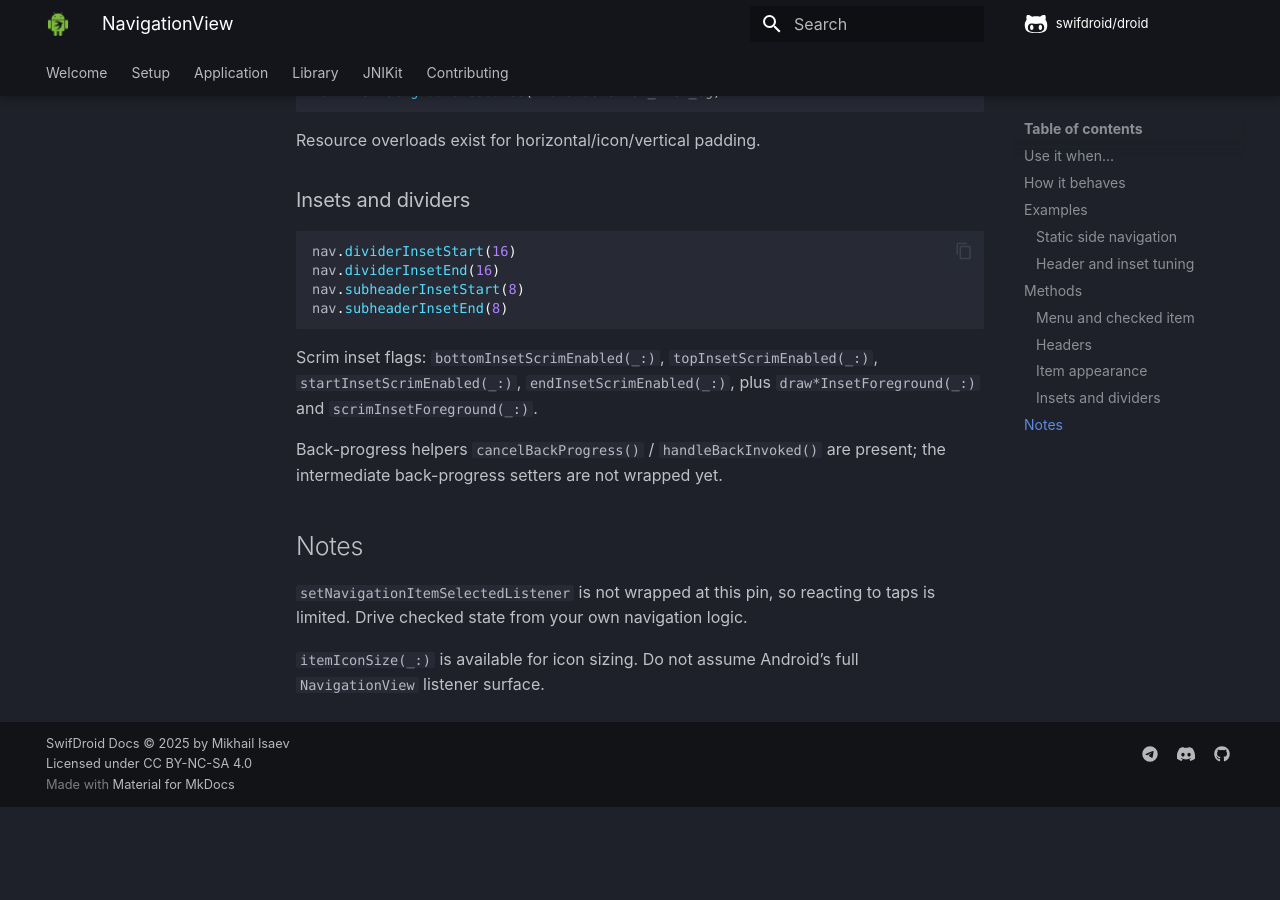
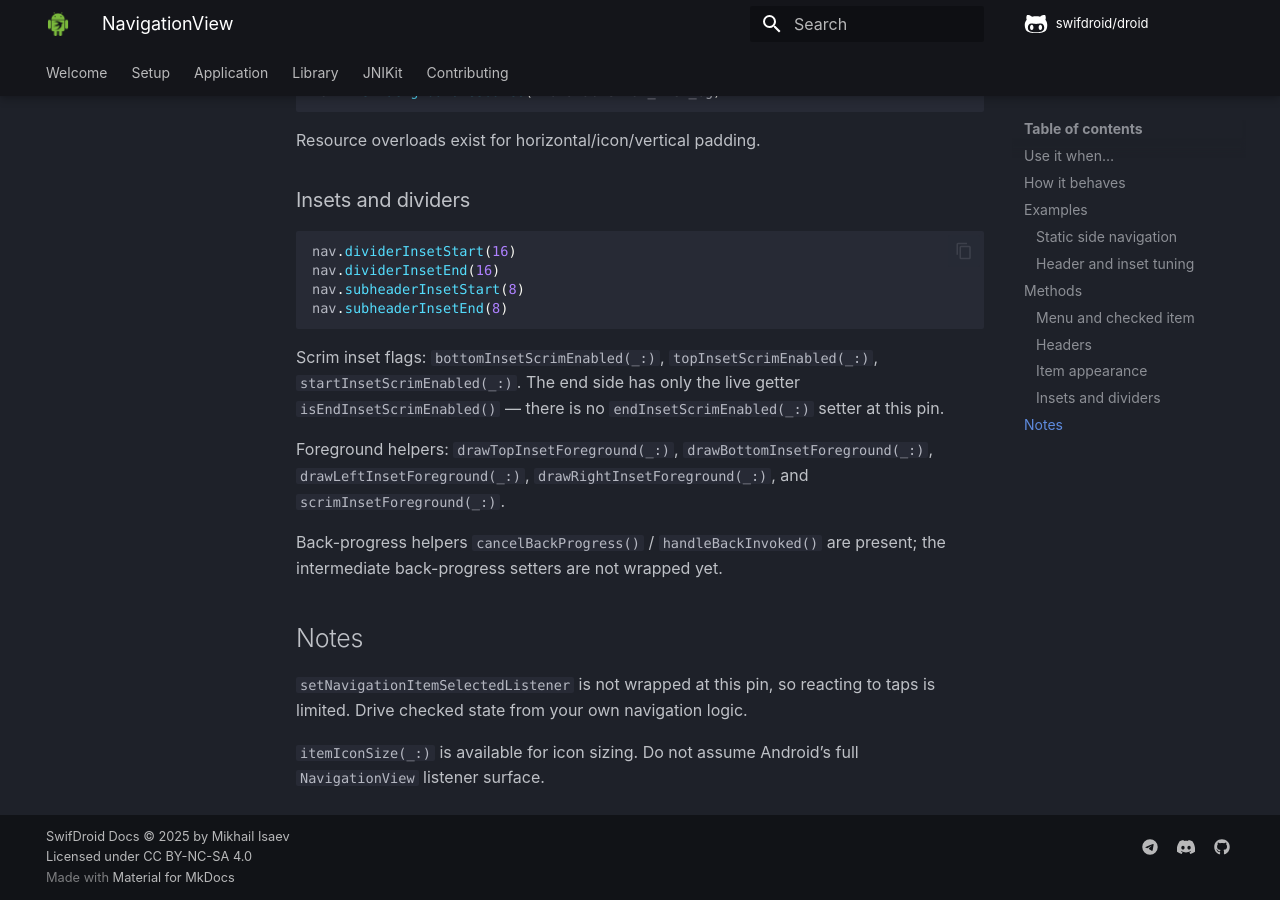
Before and after one commit to swifdroid/docs, an MkDocs documentation site: the page built from docs/app/material/nav-drawer.md, in a window 1280 px wide and 900 px high, scrolled down 2497 px. Built offline with MkDocs 1.6.1 and Material for MkDocs 9.7.7, drawn with Linux system fonts in a browser that asks for light colours; comment, search, counter and statistics services are not loaded; before the commit the page ends 3304 px from its top, so only the background shows below that.

Commit message:
📝 Material: fix endInsetScrim setter claim and updateBadgeBounds arity

````diff
--- a/docs/app/material/nav-drawer.md
+++ b/docs/app/material/nav-drawer.md
@@ -118,7 +118,9 @@ nav.subheaderInsetStart(8)
 nav.subheaderInsetEnd(8)
 ```
 
-Scrim inset flags: `bottomInsetScrimEnabled(_:)`, `topInsetScrimEnabled(_:)`, `startInsetScrimEnabled(_:)`, `endInsetScrimEnabled(_:)`, plus `draw*InsetForeground(_:)` and `scrimInsetForeground(_:)`.
+Scrim inset flags: `bottomInsetScrimEnabled(_:)`, `topInsetScrimEnabled(_:)`, `startInsetScrimEnabled(_:)`. The end side has only the live getter `isEndInsetScrimEnabled()` — there is no `endInsetScrimEnabled(_:)` setter at this pin.
+
+Foreground helpers: `drawTopInsetForeground(_:)`, `drawBottomInsetForeground(_:)`, `drawLeftInsetForeground(_:)`, `drawRightInsetForeground(_:)`, and `scrimInsetForeground(_:)`.
 
 Back-progress helpers `cancelBackProgress()` / `handleBackInvoked()` are present; the intermediate back-progress setters are not wrapped yet.
 
````
Also changed, not shown: docs/app/material/badges.md (+1 -1 lines).
